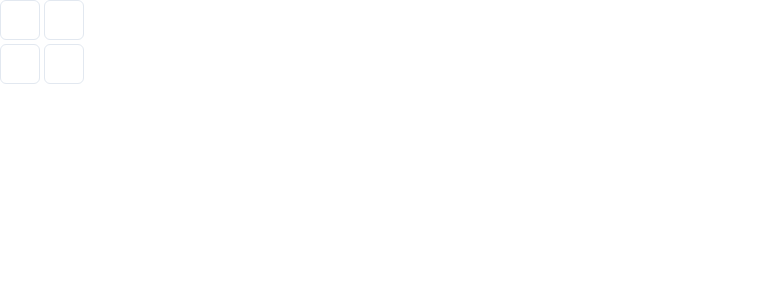
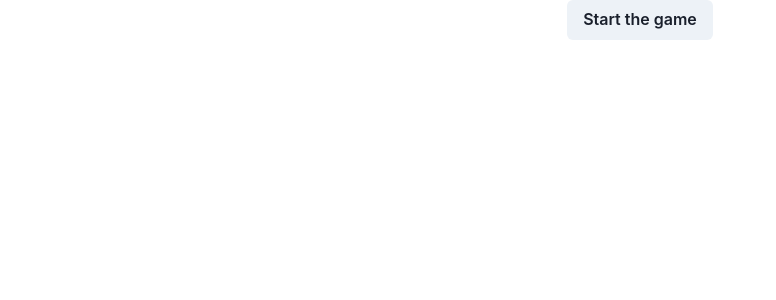
Before and after one commit to BrunoQuaresma/memorygame, a Next.js app: page / in a window 1280 px wide. Shown: the top 300 px of the page, without its empty margins (0-776 px from the left). Built offline with nearby package versions, Linux system fonts and the light colour scheme.

Commit message:
Add game machine

```diff
--- /dev/null
+++ b/components/Board.tsx
@@ -0,0 +1,47 @@
+import { Box, Grid } from "@chakra-ui/react";
+import { useActor } from "@xstate/react";
+import React from "react";
+import { ActorRefFrom } from "xstate";
+import { matchMachine } from "../machines/match";
+
+type BoardProps = {
+  match: ActorRefFrom<typeof matchMachine>;
+};
+
+export const Board: React.FC<BoardProps> = ({ match: matchActor }) => {
+  const [match, sendMatchEvent] = useActor(matchActor);
+
+  return (
+    <Grid
+      gap={1}
+      templateColumns={`repeat(${match.context.columns}, 40px)`}
+      templateRows={`repeat(${match.context.rows}, 40px)`}
+    >
+      {match.context.board.map((cardValue, cardIndex) => {
+        if (cardValue === undefined) {
+          return <div key={cardIndex} />;
+        }
+
+        const isFlipped = match.context.flippedCards.includes(cardIndex);
+
+        return (
+          <Box
+            cursor="pointer"
+            onClick={() =>
+              sendMatchEvent({ type: "FLIP_CARD", index: cardIndex })
+            }
+            key={cardIndex}
+            borderWidth={1}
+            borderStyle="solid"
+            borderColor="gray.200"
+            width="40px"
+            height="40px"
+            rounded="md"
+          >
+            {isFlipped ? cardValue : ""}
+          </Box>
+        );
+      })}
+    </Grid>
+  );
+};
--- a/components/Game.tsx
+++ b/components/Game.tsx
@@ -1,40 +1,27 @@
-import { Box, Grid } from "@chakra-ui/react";
+import { Button, Center } from "@chakra-ui/react";
 import { useMachine } from "@xstate/react";
 import React from "react";
 import { gameMachine } from "../machines/game";
+import { Board } from "./Board";
 
 export const Game = () => {
   const [game, sendGameEvent] = useMachine(gameMachine);
 
-  return (
-    <Grid
-      gap={1}
-      templateColumns={`repeat(${game.context.columns}, 40px)`}
-      templateRows={`repeat(${game.context.rows}, 40px)`}
-    >
-      {game.context.board.map((cardValue, cardIndex) => {
-        if (cardValue === undefined) {
-          return <div key={cardIndex} />;
-        }
+  if (game.matches("idle")) {
+    return (
+      <Center>
+        <Button onClick={() => sendGameEvent("START")}>Start the game</Button>
+      </Center>
+    );
+  }
 
-        const isFlipped = game.context.flippedCards.includes(cardIndex);
+  if (game.matches("started") && game.context.match) {
+    return <Board match={game.context.match} />;
+  }
 
-        return (
-          <Box
-            cursor="pointer"
-            onClick={() => sendGameEvent("FLIP_CARD", { index: cardIndex })}
-            key={cardIndex}
-            borderWidth={1}
-            borderStyle="solid"
-            borderColor="gray.200"
-            width="40px"
-            height="40px"
-            rounded="md"
-          >
-            {isFlipped ? cardValue : ""}
-          </Box>
-        );
-      })}
-    </Grid>
-  );
+  if (game.matches("ended")) {
+    return <h1>END!</h1>;
+  }
+
+  return null;
 };
--- a/machines/game.ts
+++ b/machines/game.ts
@@ -1,113 +1,56 @@
-import { assign, createMachine } from "xstate";
-
-type CardValue = string;
-type CardIndex = number;
+import { createMachine, spawn, assign, ActorRefFrom } from "xstate";
+import { matchMachine } from "./match";
 
 type GameContext = {
-  flippedCards: Array<CardIndex>;
-  board: Array<CardValue | undefined>;
-  rows: number;
-  columns: number;
+  match?: ActorRefFrom<typeof matchMachine>;
 };
 
-type FlipCardEvent = {
-  type: "FLIP_CARD";
-  index: CardIndex;
+type GameStartEvent = {
+  type: "START";
 };
 
-type GameEvent = FlipCardEvent;
-
-const flipCard = assign<GameContext, GameEvent>((context, event) => ({
-  flippedCards: context.flippedCards.concat(event.index),
-}));
-
-const untapCards = assign<GameContext, GameEvent>(() => ({
-  flippedCards: [],
-}));
-
-const removeFlippedCards = assign<GameContext, GameEvent>((context) => {
-  const [first, second] = context.flippedCards;
-  let updatedBoard = context.board;
-  updatedBoard[first] = undefined;
-  updatedBoard[second] = undefined;
-
-  return {
-    flippedCards: [],
-    board: updatedBoard,
-  };
-});
-
-const flippedCardsAreMatching = (context: GameContext) => {
-  const [first, second] = context.flippedCards;
-  return context.board[first] === context.board[second];
+type GameEndEvent = {
+  type: "END";
 };
 
-const hasNoAvailableCards = (context: GameContext) => {
-  return context.board.every((card) => card === undefined);
+type GameRestartEvent = {
+  type: "RESTART";
 };
+
+type GameEvent = GameStartEvent | GameEndEvent | GameRestartEvent;
+
+const startNewMatch = assign<GameContext, GameEvent>(() => ({
+  match: spawn(matchMachine),
+}));
 
 export const gameMachine = createMachine<GameContext, GameEvent>(
   {
-    id: "Game",
+    id: "game",
     initial: "idle",
-    context: {
-      flippedCards: [],
-      board: ["a", "b", "a", "b"],
-      columns: 2,
-      rows: 2,
-    },
     states: {
       idle: {
         on: {
-          FLIP_CARD: {
-            target: "flipedFirstCard",
-            actions: "flipCard",
-          },
+          START: "started",
         },
       },
-      flipedFirstCard: {
+
+      started: {
+        entry: "startNewMatch",
         on: {
-          FLIP_CARD: {
-            target: "checkResult",
-            actions: "flipCard",
-          },
+          END: "ended",
         },
       },
-      checkResult: {
-        after: {
-          1000: [
-            {
-              target: "success",
-              cond: "flippedCardsAreMatching",
-              actions: "removeFlippedCards",
-            },
-            { target: "fail", actions: "untapCards" },
-          ],
+
+      ended: {
+        on: {
+          RESTART: "started",
         },
-      },
-      success: {
-        always: [
-          { target: "end", cond: "hasNoAvailableCards" },
-          { target: "idle" },
-        ],
-      },
-      fail: {
-        always: "idle",
-      },
-      end: {
-        type: "final",
       },
     },
   },
   {
     actions: {
-      flipCard,
-      removeFlippedCards,
-      untapCards,
-    },
-    guards: {
-      flippedCardsAreMatching,
-      hasNoAvailableCards,
+      startNewMatch,
     },
   }
 );
--- /dev/null
+++ b/machines/match.ts
@@ -0,0 +1,106 @@
+import { assign, createMachine, sendParent } from "xstate";
+import { CardIndex, MatchContext } from "../types";
+
+type FlipCardEvent = {
+  type: "FLIP_CARD";
+  index: CardIndex;
+};
+
+type MatchEvent = FlipCardEvent;
+
+const flipCard = assign<MatchContext, MatchEvent>((context, event) => ({
+  flippedCards: context.flippedCards.concat(event.index),
+}));
+
+const untapCards = assign<MatchContext, MatchEvent>(() => ({
+  flippedCards: [],
+}));
+
+const removeFlippedCards = assign<MatchContext, MatchEvent>((context) => {
+  const [first, second] = context.flippedCards;
+  let updatedBoard = context.board;
+  updatedBoard[first] = undefined;
+  updatedBoard[second] = undefined;
+
+  return {
+    flippedCards: [],
+    board: updatedBoard,
+  };
+});
+
+const flippedCardsAreMatching = (context: MatchContext) => {
+  const [first, second] = context.flippedCards;
+  return context.board[first] === context.board[second];
+};
+
+const hasNoAvailableCards = (context: MatchContext) => {
+  return context.board.every((card) => card === undefined);
+};
+
+export const matchMachine = createMachine<MatchContext, MatchEvent>(
+  {
+    id: "match",
+    initial: "idle",
+    context: {
+      flippedCards: [],
+      board: ["a", "b", "a", "b"],
+      columns: 2,
+      rows: 2,
+    },
+    states: {
+      idle: {
+        on: {
+          FLIP_CARD: {
+            target: "flipedFirstCard",
+            actions: "flipCard",
+          },
+        },
+      },
+      flipedFirstCard: {
+        on: {
+          FLIP_CARD: {
+            target: "checkResult",
+            actions: "flipCard",
+          },
+        },
+      },
+      checkResult: {
+        after: {
+          1000: [
+            {
+              target: "success",
+              cond: "flippedCardsAreMatching",
+              actions: "removeFlippedCards",
+            },
+            { target: "fail", actions: "untapCards" },
+          ],
+        },
+      },
+      success: {
+        always: [
+          {
+            target: "end",
+            cond: "hasNoAvailableCards",
+            actions: sendParent("END"),
+          },
+          { target: "idle" },
+        ],
+      },
+      fail: {
+        always: "idle",
+      },
+      end: {},
+    },
+  },
+  {
+    actions: {
+      flipCard,
+      removeFlippedCards,
+      untapCards,
+    },
+    guards: {
+      flippedCardsAreMatching,
+      hasNoAvailableCards,
+    },
+  }
+);
--- /dev/null
+++ b/types.ts
@@ -0,0 +1,9 @@
+type CardValue = string;
+export type CardIndex = number;
+
+export type MatchContext = {
+  flippedCards: Array<CardIndex>;
+  board: Array<CardValue | undefined>;
+  rows: number;
+  columns: number;
+};
```
